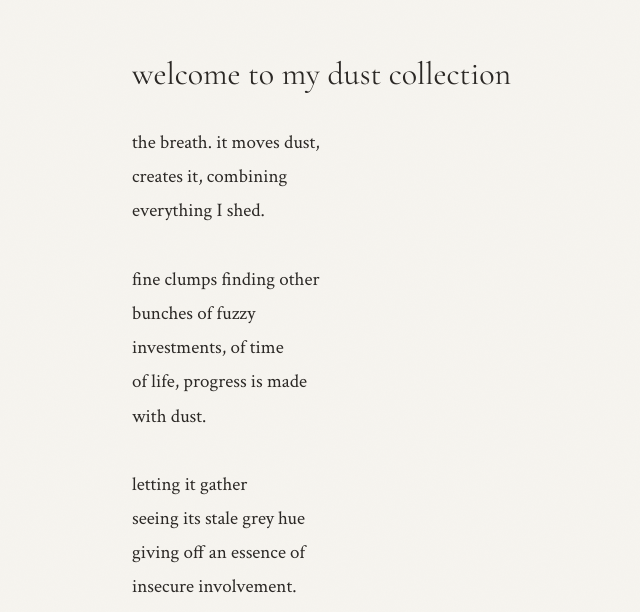
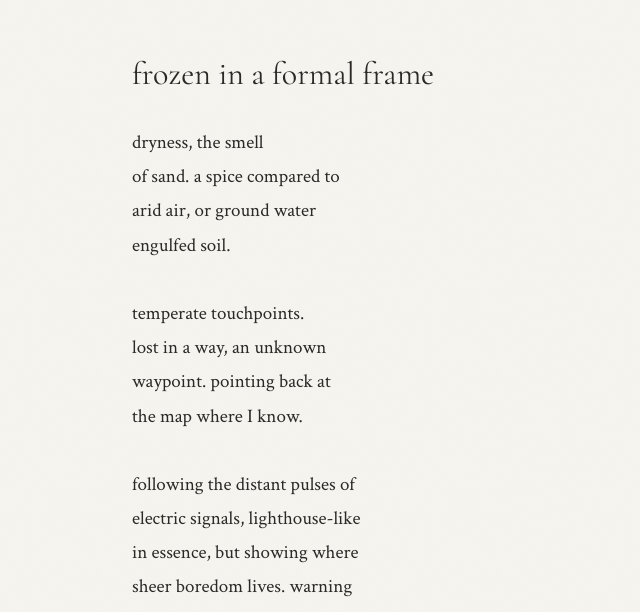
Before and after one commit to putzman51/putzman51.github.io, a plain HTML site: page index.html in a window 1280 px wide. Shown: the part 186-798 px from the top of the page, without its empty margins (228-868 px from the left). Drawn offline with nearby package versions, Linux system fonts and the light colour scheme.

Commit message:
add poem: frozen in a formal frame
Co-Authored-By: Claude Fable 5.2 <noreply@anthropic.com>
Claude-Session: https://claude.ai/code/session_01Q9WAy1ngGpMB3u9DdHTFT2

```diff
--- a/index.html
+++ b/index.html
@@ -121,6 +121,12 @@
 // (seasonId and date can stay — they're just not shown.)
 // ═══════════════════════════════════════════════════════
 const POEMS = [
+  {
+    id: 36, seasonId: 2,
+    title: 'frozen in a formal frame',
+    body: 'dryness, the smell\nof sand. a spice compared to\narid air, or ground water\nengulfed soil.\n\ntemperate touchpoints.\nlost in a way, an unknown\nwaypoint. pointing back at\nthe map where I know.\n\nfollowing the distant pulses of\nelectric signals, lighthouse-like\nin essence, but showing where\nsheer boredom lives. warning\nwhere the shore is.\n\nimagine heading right for it, the impulses\nguiding you away.\n\nthe lighthouse itself, saying “don\'t find yourself here”\n\nnot all dry ground has that spicey smell.\nnot all wet ground gives a musty aroma either.\n\nlighting rods don\'t need to catch\nfire\n“let\'s find the time” doesn\'t need\nto result in a lost watch\n\neyes tell the story. the ring around\nthe center and the striations and\ngradients. when hues are beguiling,\nyou\'ll know, like when you laugh at\na joke.\n\nwho knows what\'s funny\nwho knows how to fall in love.\n\nlocked in a look\nfinding real time wrangling\nand\nsought after seeing\n\nthere\'s no way you can lie\nright now\n\nI\'m still alone in this.',
+    date: '2026-11-15T12:00:00'
+  },
   {
     id: 35, seasonId: 2,
     title: 'welcome to my dust collection',
```
